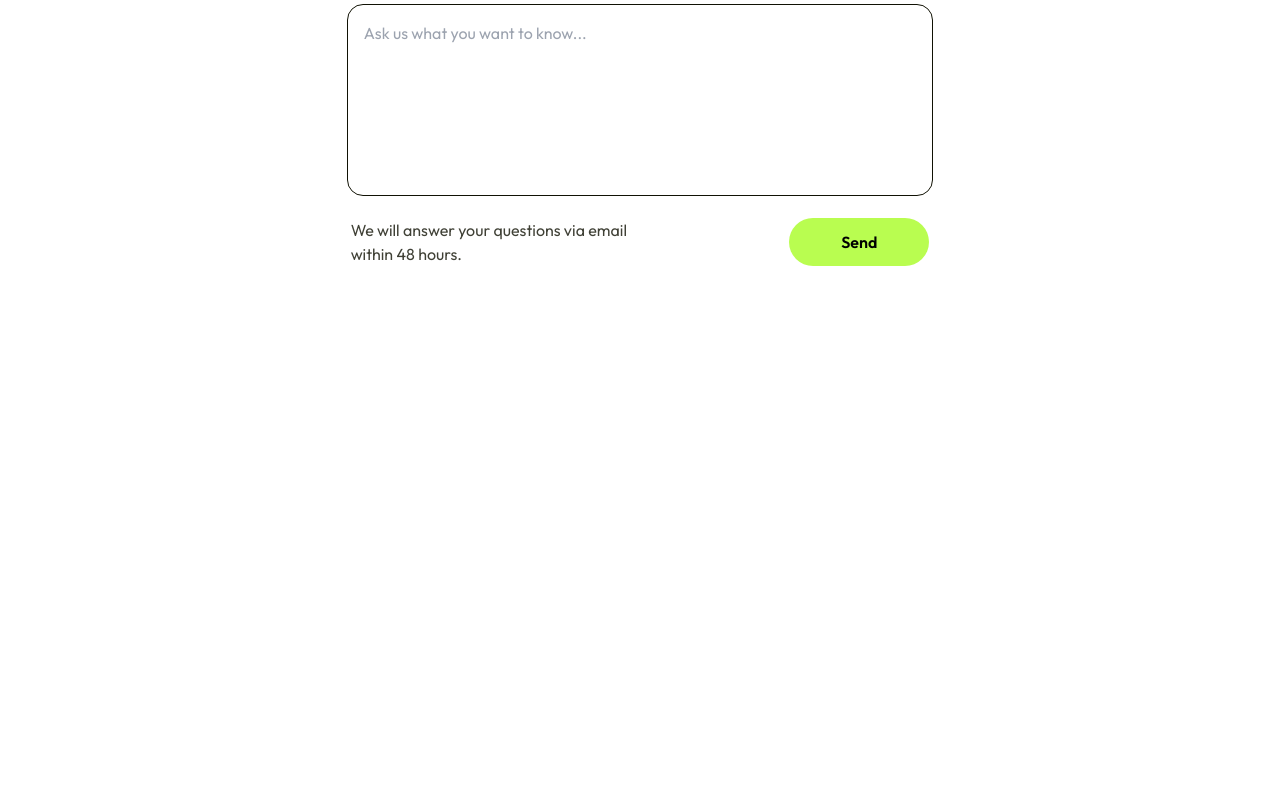
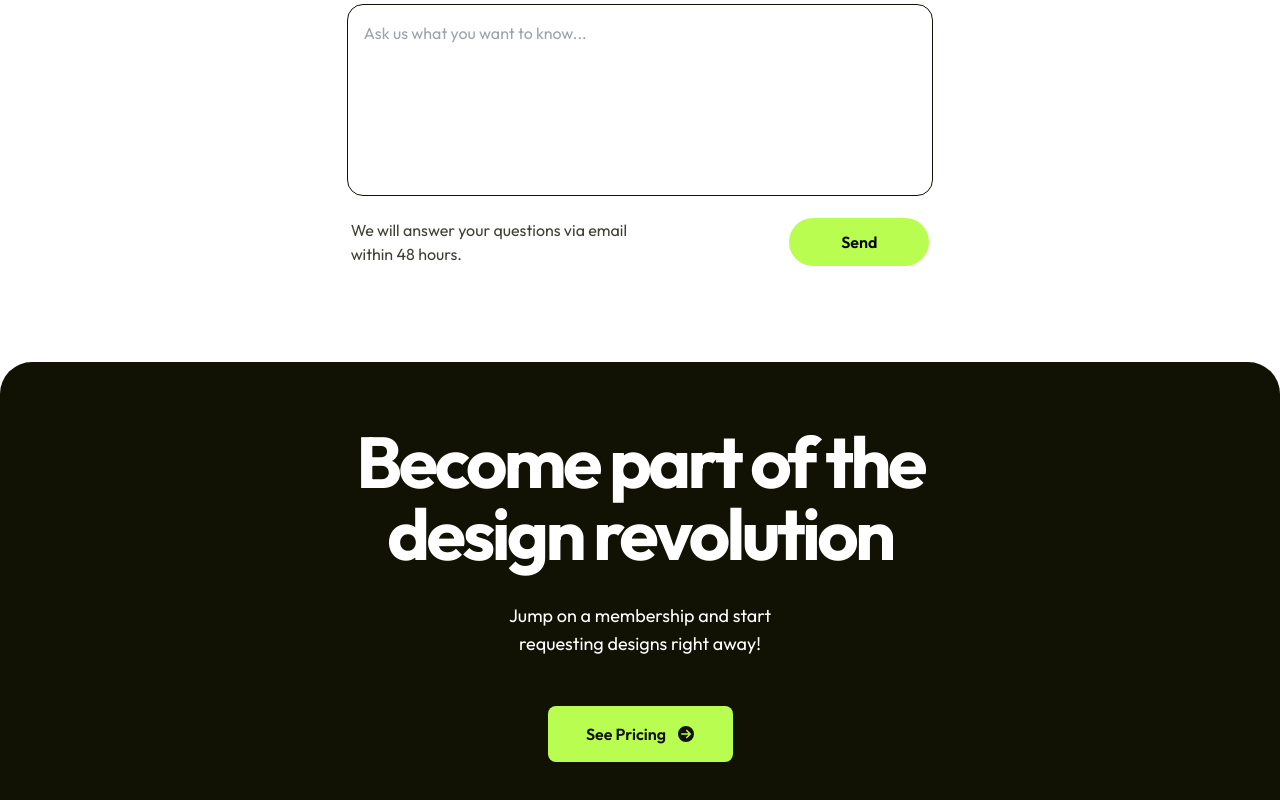
Before and after one commit to mehedihasanfaiyaz/kronix-saas, a React (Vite) app: page / in a window 1280 px wide. Shown: the part 9239-10039 px from the top of the page. Before the commit the page ends 9617 px from the top, so only its background shows below. Built offline with nearby package versions, Linux system fonts and the light colour scheme.

Commit message:
feat(footer): add footer section

```diff
--- a/src/App.tsx
+++ b/src/App.tsx
@@ -2,6 +2,7 @@ import BeautifulWorks from "./section/BeautifulWorks";
 import Brands from "./section/Brands";
 import Capabilities from "./section/Capabilities";
 import FAQ from "./section/FAQ";
+import Footer from "./section/Footer";
 import Header from "./section/Header";
 import Hero from "./section/Hero";
 import HowItWorks from "./section/HowItWork";
@@ -42,6 +43,9 @@ export default function App() {
           <FAQ />
         </div>
       </div>
+      <div className="mx-auto max-w-7xl">
+        <Footer />
+      </div>
     </div>
   );
 }
--- a/src/components/Button.tsx
+++ b/src/components/Button.tsx
@@ -1,5 +1,5 @@
 type ButtonType = {
-  text: string;
+  text: string | React.ReactNode;
   className: string;
 };
 
--- a/src/section/FAQ.tsx
+++ b/src/section/FAQ.tsx
@@ -36,7 +36,7 @@ const AccordionItem = ({ question, answer }: FaqType) => {
 
 export default function FAQ() {
   return (
-    <div className="flex flex-col items-center justify-center py-28 text-center">
+    <div className="flex flex-col items-center justify-center pb-72 pt-28 text-center">
       <TitleLight
         title="FAQ's"
         description=" Providing answers to your questions"
--- /dev/null
+++ b/src/section/Footer.tsx
@@ -0,0 +1,27 @@
+import { FaCircleArrowRight } from "react-icons/fa6";
+import Button from "../components/Button";
+
+export default function Footer() {
+  return (
+    <div className="-my-48 rounded-[2rem] bg-background text-center text-white">
+      <div className="">
+        <h1 className="mx-auto pt-16 text-4xl font-bold tracking-tighter md:text-7xl">
+          Become part of the
+          <br /> design revolution
+        </h1>
+        <p className="pt-4 md:pt-8 md:text-lg">
+          Jump on a membership and start <br /> requesting designs right away!
+        </p>
+        <Button
+          text={
+            <>
+              See Pricing <FaCircleArrowRight className="ml-3" />
+            </>
+          }
+          className="mx-auto mt-12 h-14 w-[185px]"
+        />
+      </div>
+      <div className="pt-28"></div>
+    </div>
+  );
+}
```
